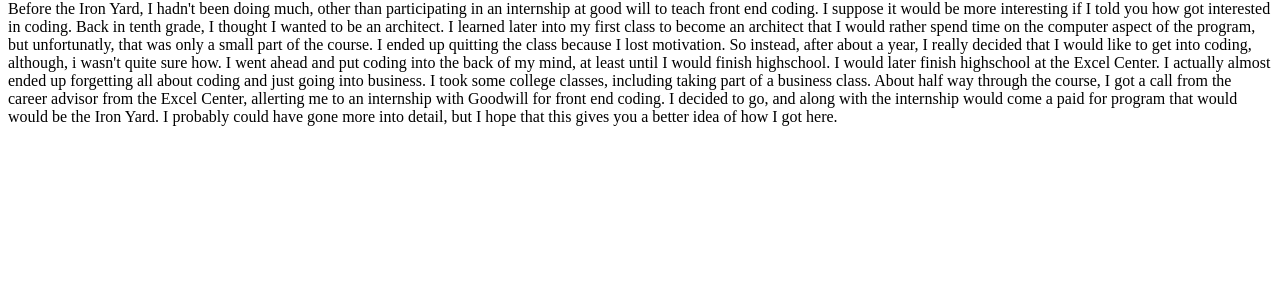
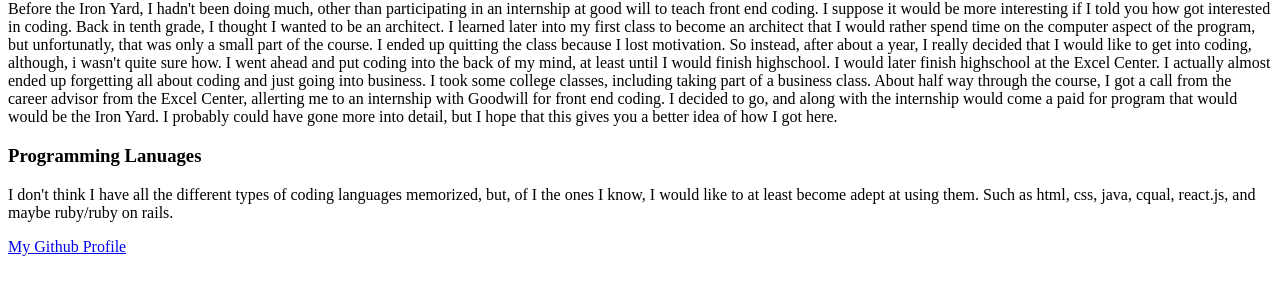
Before and after one commit to Imzach1x/Git-skills, a plain HTML site: page index.html in a window 1280 px wide. Shown: the part 66-360 px from the top of the page. Drawn offline with Linux system fonts and the light colour scheme.

Commit message:
third commit

```diff
--- a/index.html
+++ b/index.html
@@ -12,3 +12,11 @@
   would come a paid for program that would would be the Iron Yard. I probably could have gone more into detail, but I hope that
   this gives you a better idea of how I got here.
 </p>
+<h3>Programming Lanuages</h3>
+
+<p>
+  I don't think I have all the different types of coding languages memorized, but, of I the ones I know, I would like to at least
+  become adept at using them. Such as html, css, java, cqual, react.js, and maybe ruby/ruby on rails.
+</p>
+
+<a href="https://github.com/Imzach1x">My Github Profile</a>
```
